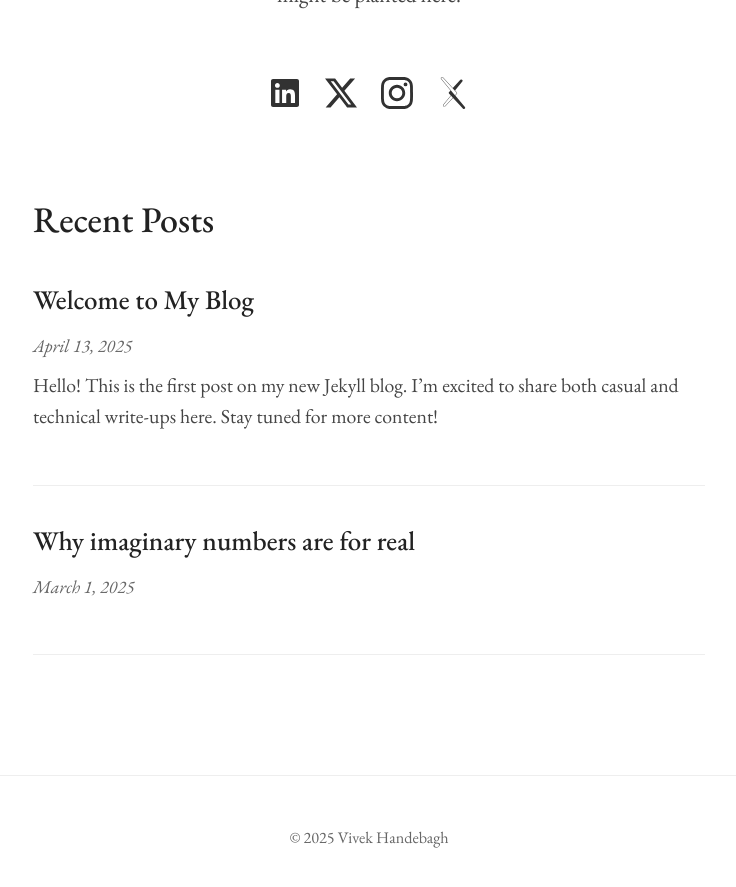
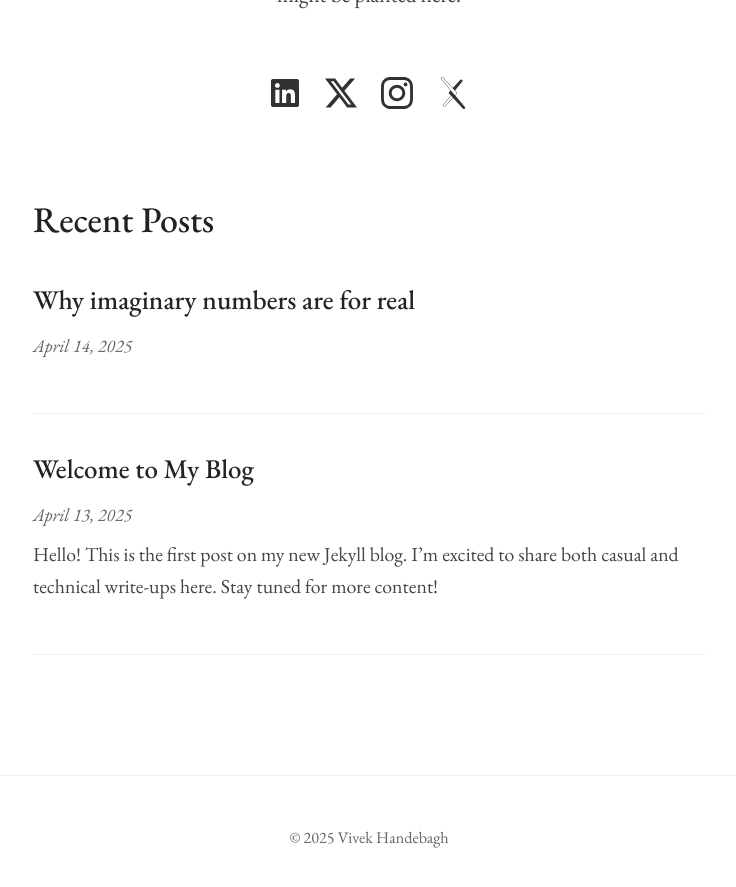
Before and after one commit to vivekhandebagh/vivekhandebagh.github.io, a Jekyll site: the page built from index.html, in a window 1280 px wide and 900 px high, scrolled down 911 px. Shown: the top 887 px of the window, without its empty margins (271-1007 px from the left). Built offline with Jekyll 4.4.1, drawn with Linux system fonts in a browser that asks for light colours.

Commit message:
change date

```diff
--- a/_posts/2025-03-01-why-imaginary-numbers-are-for-real.md
+++ b/_posts/2025-03-01-why-imaginary-numbers-are-for-real.md
@@ -2,7 +2,7 @@
 layout: post
 title: "Why imaginary numbers are for real"
 author: "Vivek S. Handebagh"
-date: "March 2025"
+date: "April 14 2025"
 math: true
 image: /assets/images/hammerhead_long.png
 ---
```
